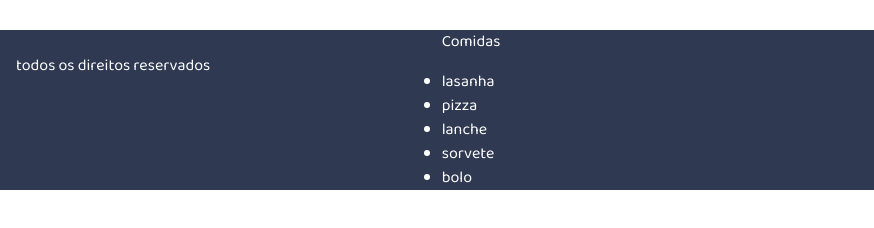
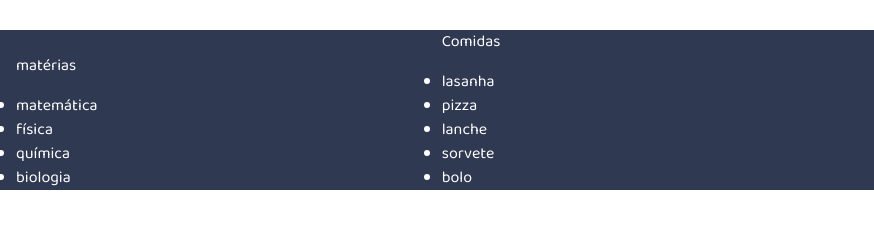
Before and after one commit to leticianb/cake, a plain HTML site: page index.html in a window 1280 px wide. Shown: the part 352-580 px from the top of the page, 0-874 px from the left. Drawn offline with Linux system fonts and the light colour scheme.

Commit message:
atuaizacao

```diff
--- a/index.html
+++ b/index.html
@@ -43,8 +43,15 @@
     <div class="container-fluid fundo">
         <div class="row">
             <div class="col-4 t3 pt-4 pl-3">
-                <p>todos os direitos reservados</p>
-
+                <p>matérias</p>
+                <ul>
+                    <li>matemática</li>
+                    <li>física</li>
+                    <li>química</li>
+                    <li>biologia</li>
+                    <li>história</li>
+                    <li>geografia</li>
+                </ul>
             </div>
             <div class="col-4 t3">
                 <p>Comidas</p>
```
